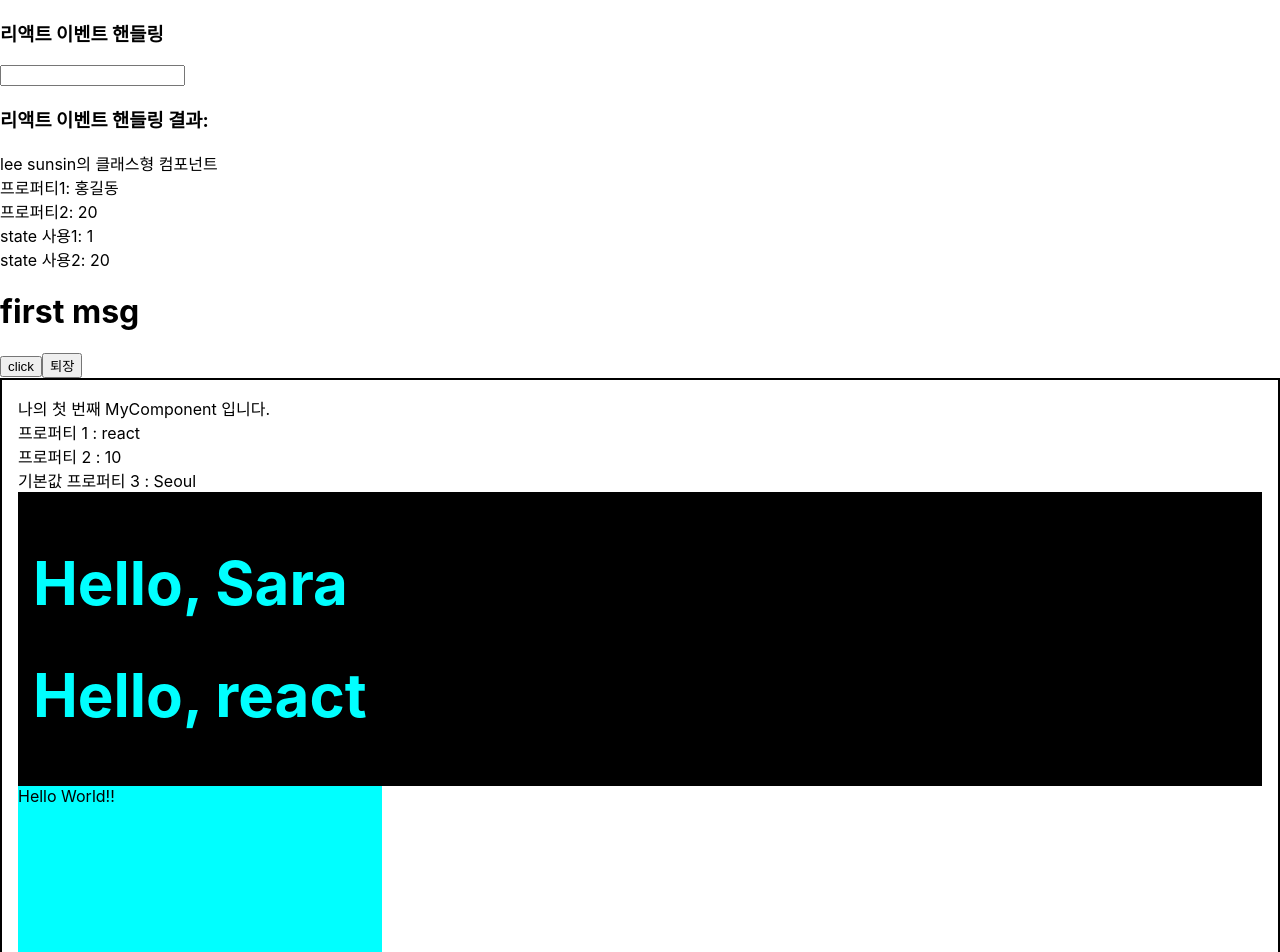
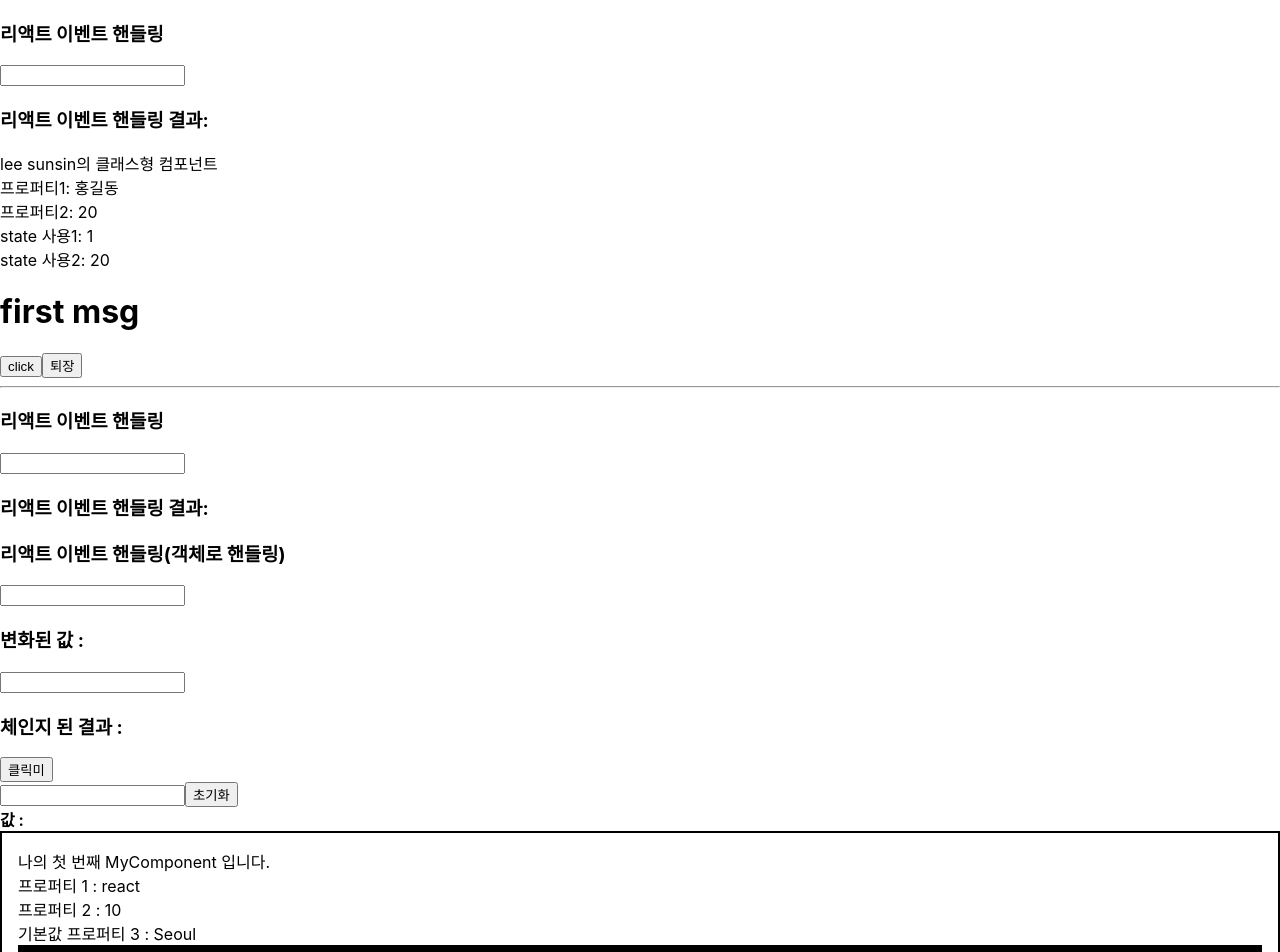
Before and after one commit to CheHyeonYeong/JavascriptStudy, a React (Create React App) app in the folder new/: page / in a window 1280 px wide. Shown: the top 952 px of the page. Built offline with nearby package versions, Linux system fonts and the light colour scheme.

Commit message:
✨ Event
event

```diff
--- a/new/src/App.js
+++ b/new/src/App.js
@@ -6,6 +6,8 @@ import PropTypes from 'prop-types';   // props 타입 검증을 위한 모듈,..
 import StateComponent from './useState/stateTest';
 import MyComponent2 from './useState/MyComponent2';
 import EventComponent from './event/EventComponent';
+import EventComponent2 from './event/EventComponent2';
+import InputSample from './event/InputSample';
 
 function App() {
 
@@ -25,6 +27,11 @@ function App() {
     <EventComponent />
     <MyComponent2  name = {'홍길동'} age = {20} />
     <StateComponent/>
+    <hr />
+    {/* 2nd Day : event */}
+    <EventComponent />
+    <EventComponent2 />
+    <InputSample />
 
     <Wrapper>
     <MyComponent name={name} age={10} addr="Seoul" email="test@naver" isSpecial/>
--- /dev/null
+++ b/new/src/event/EventComponent2.js
@@ -0,0 +1,41 @@
+// useState를 하나로 관리하기...
+import React, { useState } from "react";
+
+const EventComponent2 = () => {
+  const [form, setForm] = useState({name: '',topic: ''}); // 객체 state
+
+  let handleChange = (e) => {
+    const copy = {...form, [e.target.name]: e.target.value}; // spread 문법으로 복사 후 키 수정
+    setForm(copy); // state 변경, 둘 다 적용 된다.
+
+  }
+
+  let handleClick = () => {
+
+    alert(`결과 : ${form.name}, ${form.topic}`);
+    setForm({name: '', topic: ''});     // state 변경
+  }
+  return(
+    <div>
+      <h3>리액트 이벤트 핸들링(객체로 핸들링)</h3>
+      <input
+        type="text"
+        name="name"
+        onChange={handleChange}
+        value={form.name}
+      /><br/>
+      <h3>변화된 값 : {form.name}</h3>
+      <input
+        type="text"
+        name="topic"
+        onChange={handleChange}
+        value={form.topic}
+      /><br />
+      <h3>체인지 된 결과 : {form.topic}</h3>
+      <button type="button" onClick={handleClick}>클릭미</button>
+    </div>
+  );
+
+}
+
+export default EventComponent2;
--- a/new/src/event/InputSample.js
+++ b/new/src/event/InputSample.js
@@ -0,0 +1,31 @@
+import React, { useState } from "react";
+
+function InputSample() {
+
+  const [text, setText] = useState('');
+
+  // change이벤트 객체
+  const onChange = (e) => {
+    // console.log(e);
+    // console.log(e.target);
+    // console.log(e.target.value);
+    setText(e.target.value);
+  };
+
+  // 초기화 버튼 이벤트
+  const onReset = () => {
+    setText('');
+  }
+
+  return(
+    <div>
+      <input type="text" onChange={onChange} value={text}/>
+      <button onClick={onReset}>초기화</button>
+      <div>
+        <b>값 : {text} </b>
+      </div>
+    </div>
+  );
+}
+
+export default InputSample;
```
Also changed, not shown: new/src/array/userList.js (added).
